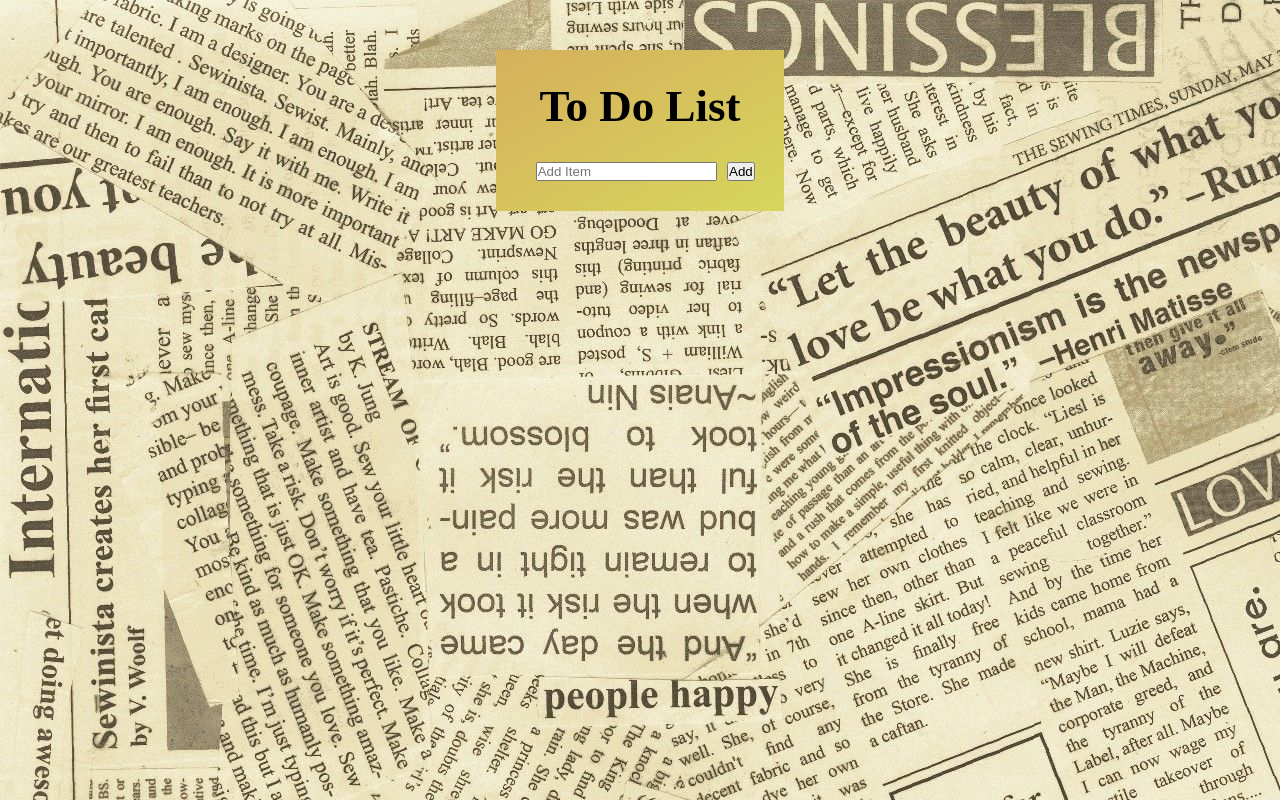
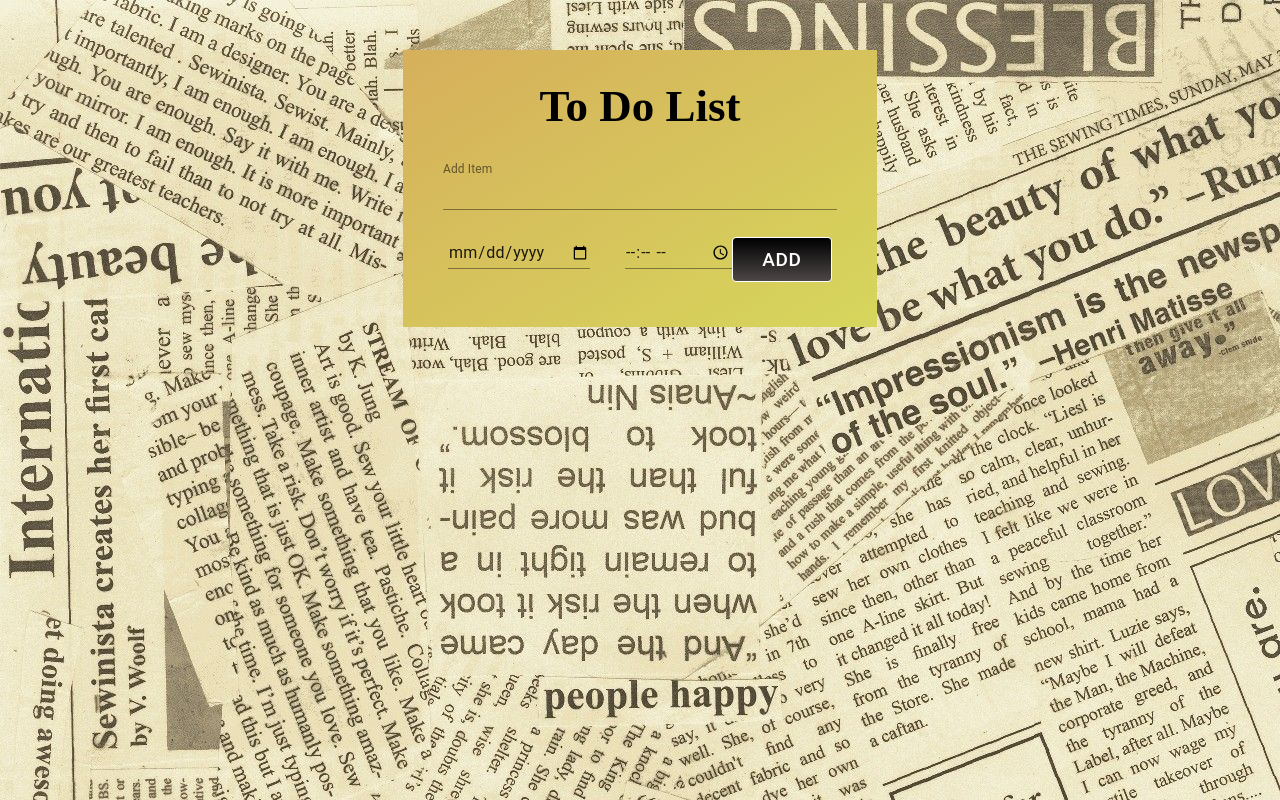
Before and after one commit to BDavid57/To-Do-List-App, a React (Create React App) app: page / in a window 1280 px wide. Built offline with nearby package versions, Linux system fonts and the light colour scheme; a web font is replaced by a local one.

Commit message:
added date and time

```diff
--- a/src/components/Input.js
+++ b/src/components/Input.js
@@ -1,18 +1,22 @@
-
+import { Button } from '@material-ui/core';
+import { TextField } from '@material-ui/core';
 
 const Input = (props) => {
     const idForObj = () => (Math.floor(Math.random() * 100000))
 
     const addItemToList = () => {
         const newToDo = {
+            key: idForObj(),
             item: props.currentItem,
-            key: idForObj(),
-            date: null,
-            hour: null,
+            date: props.currentDate,
+            hour: props.currentTime,
         }
 
         props.updateItemList([...props.itemList, newToDo])
         props.updateCurrentItem('')
+        props.setCurrentDate('')
+        props.setCurrentTime('')
+        console.log(props.itemList)
     }
 
     const handleKeyDown = e => (e.key === 'Enter' ? addItemToList() : null)
@@ -20,13 +24,32 @@ const Input = (props) => {
     return <div>
         <h1>To Do List</h1>
         <div className="input-wrapper">
-            <input
-                type="text"
-                placeholder="Add Item"
+            <TextField
+                className="item-text"
+                variant="standard"
+                label="Add Item"
+                InputLabelProps={{ shrink: true }}
                 value={props.currentItem}
                 onKeyDown={handleKeyDown}
                 onChange={e => (props.updateCurrentItem(e.target.value))} />
-            <button onClick={props.addItemToList}>Add</button>
+        </div>
+        <div className="date-time-wrapper">
+            <div className="date-and-time">
+                <div className="date">
+                    <TextField
+                        value={props.currentDate}
+                        type="date"
+                        onChange={e => (props.setCurrentDate(e.target.value))} />
+                </div>
+
+                <div className="time">
+                    <TextField
+                        value={props.currentTime}
+                        type="time"
+                        onChange={e => (props.setCurrentTime(e.target.value))} />
+                </div>
+            </div>
+            <Button onClick={addItemToList}>Add</Button>
         </div>
     </div>
 }
```
